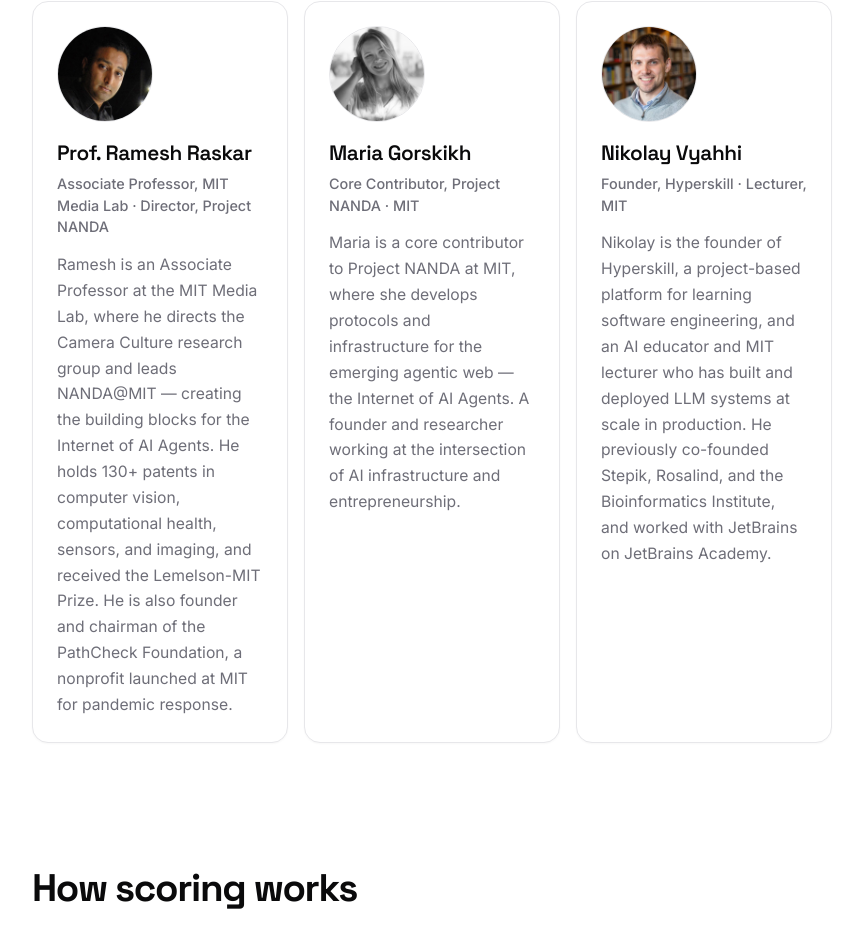
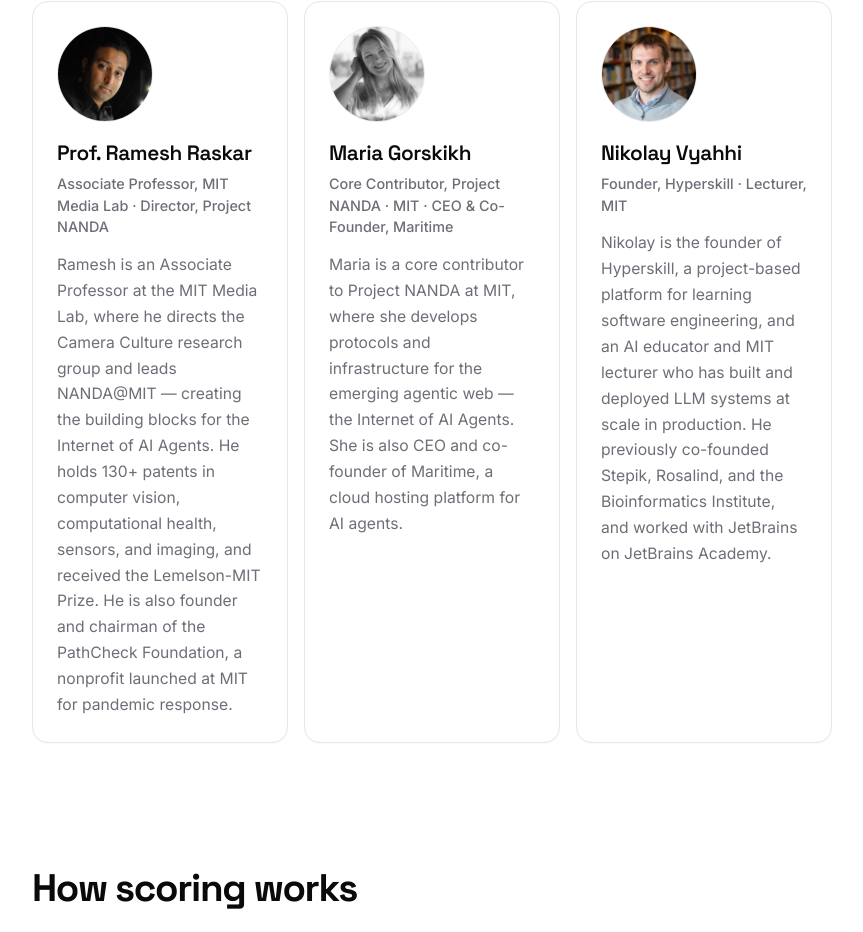
Before and after one commit to mariagorskikh/nandahack, a Next.js app: page / in a window 1280 px wide. Shown: the part 5592-6524 px from the top of the page, without its empty margins (72-935 px from the left). Built offline with nearby package versions, Linux system fonts and the light colour scheme.

Commit message:
Add Maritime co-founder role to Maria's mentor bio
Co-Authored-By: Claude Sonnet 5 <noreply@anthropic.com>

```diff
--- a/app/page.tsx
+++ b/app/page.tsx
@@ -184,9 +184,9 @@ const mentors: Mentor[] = [
   },
   {
     name: "Maria Gorskikh",
-    role: "Core Contributor, Project NANDA · MIT",
+    role: "Core Contributor, Project NANDA · MIT · CEO & Co-Founder, Maritime",
     photo: "/mentors/maria-gorskikh.jpg",
-    bio: "Maria is a core contributor to Project NANDA at MIT, where she develops protocols and infrastructure for the emerging agentic web — the Internet of AI Agents. A founder and researcher working at the intersection of AI infrastructure and entrepreneurship.",
+    bio: "Maria is a core contributor to Project NANDA at MIT, where she develops protocols and infrastructure for the emerging agentic web — the Internet of AI Agents. She is also CEO and co-founder of Maritime, a cloud hosting platform for AI agents.",
   },
   {
     name: "Nikolay Vyahhi",
```
